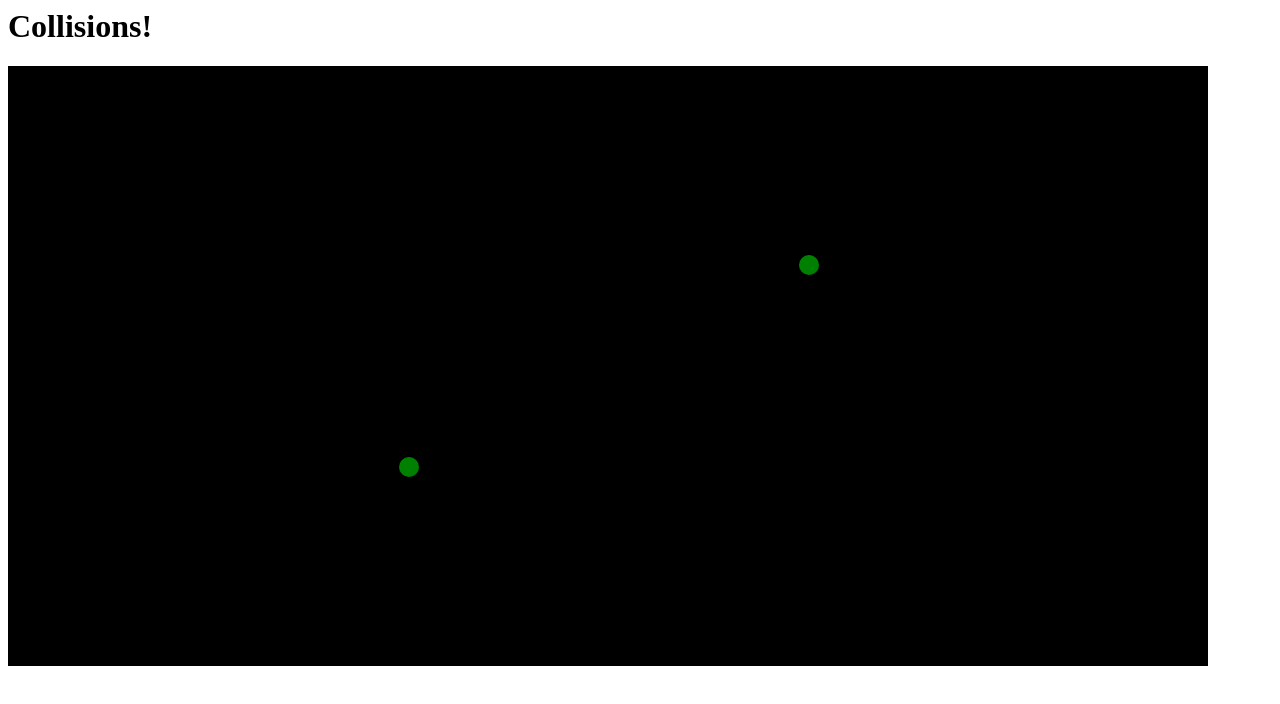
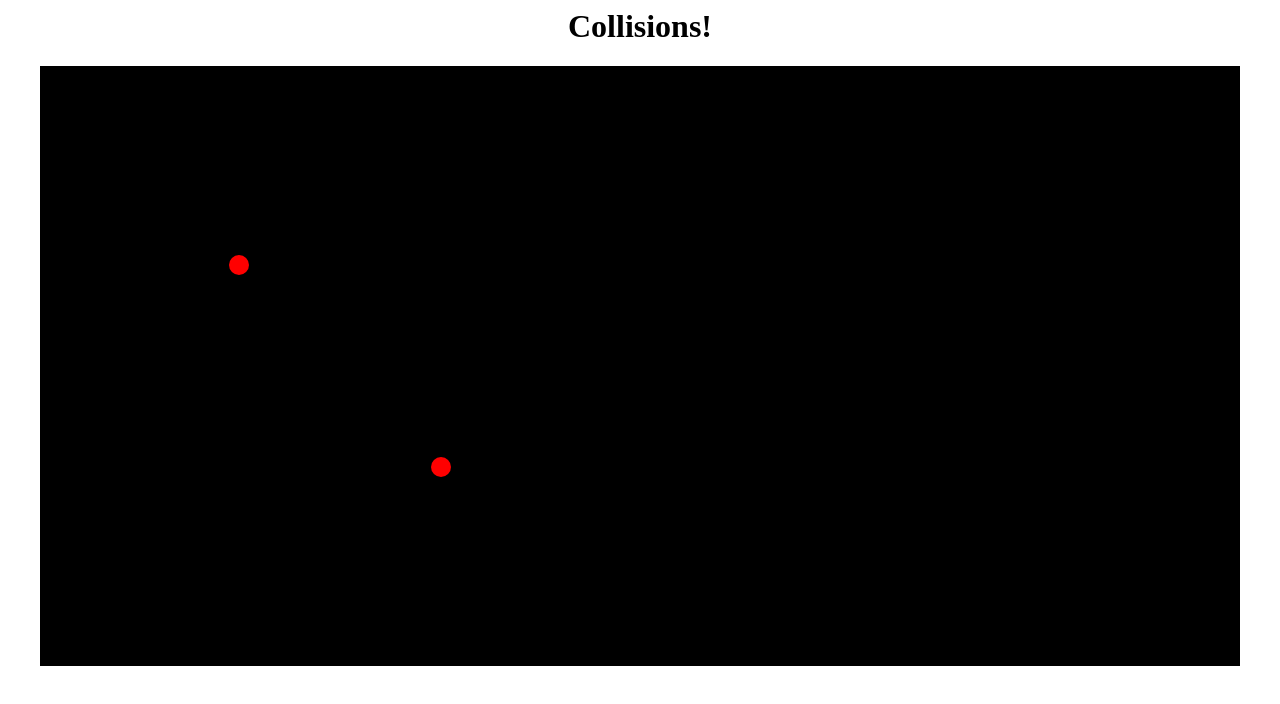
Before and after one commit to tkdavis/collisions, a website: page index.html in a window 1280 px wide. Drawn offline with Linux system fonts and the light colour scheme.

Commit message:
extremely naive intersections to start

```diff
--- a/main.js
+++ b/main.js
@@ -21,17 +21,30 @@ function initCircles() {
         y: 500,
         radius: radius,
         color: "green",
-        velocity: {x: 1, y: -1, magnitude: 1}
+        velocity: {x: -1, y: -1, magnitude: 1}
     }
 
     circles.push(circle1, circle2);
 }
 
 function updatePhysics() {
+    if (getDistance(circles[0], circles[1]) < radius * 2) {
+        circles.forEach( circle => {
+            circle.color = "red";
+        })
+    }
+
     circles.forEach( circle => {
         circle.x += circle.velocity.x * circle.velocity.magnitude;
         circle.y += circle.velocity.y * circle.velocity.magnitude;
     });
+}
+
+function getDistance(obj1, obj2) {
+    let xDistance = obj2.x - obj1.x;
+    let yDistance = obj2.y - obj1.y;
+
+    return Math.sqrt(Math.pow(xDistance, 2) + Math.pow(yDistance, 2));
 }
 
 function draw() {
--- a/style.css
+++ b/style.css
@@ -1,3 +1,12 @@
+section {
+    margin: 0 auto;
+    width: fit-content;
+}
+
+h1 {
+    text-align: center;
+}
+
 #main-canvas {
     background-color: #000;
 }
```
